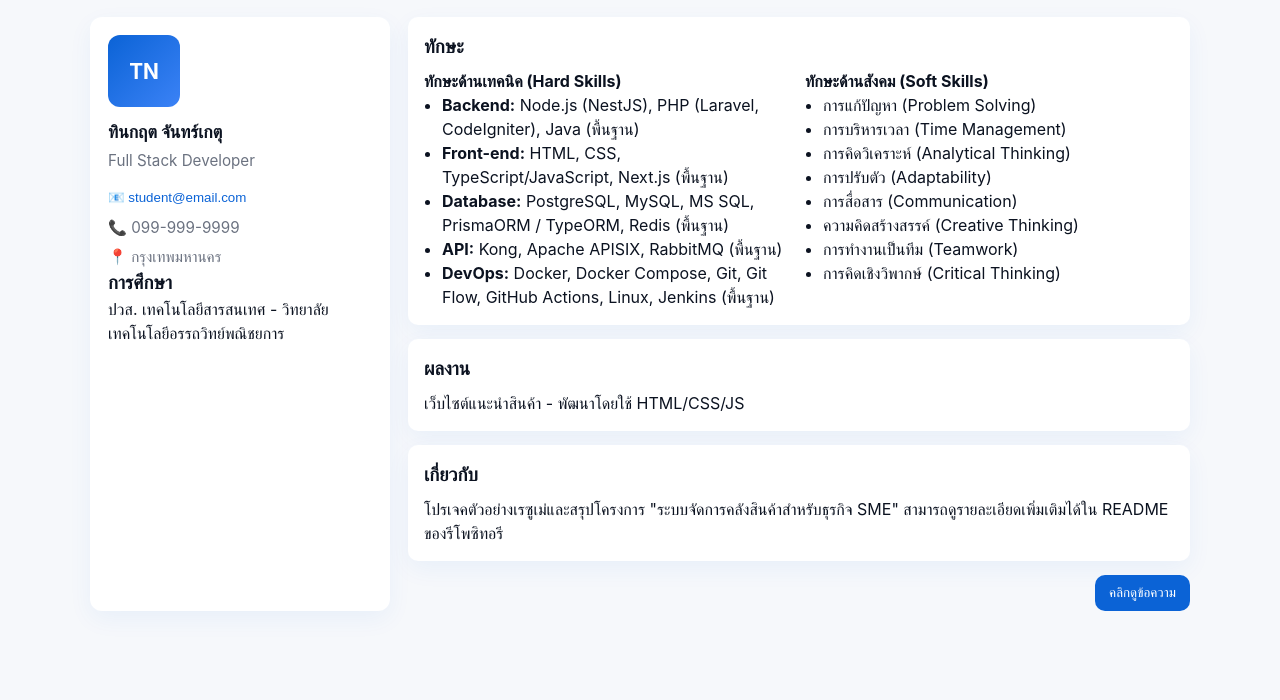
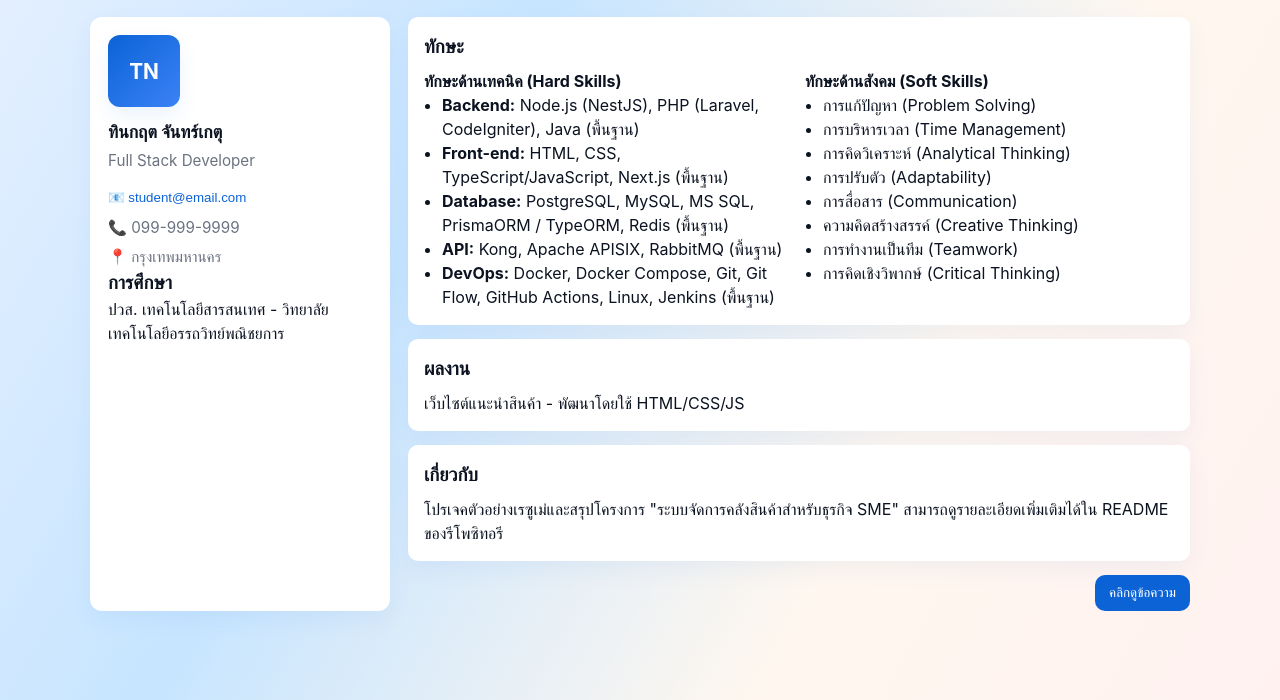
Before and after one commit to JameTNK404/student-resume, a plain HTML site: page index.html in a window 1280 px wide. Shown: the part 100-800 px from the top of the page. Drawn offline with Linux system fonts and the light colour scheme.

Commit message:
[feat] update bg color

```diff
--- a/index.html
+++ b/index.html
@@ -8,7 +8,7 @@
 	<link rel="stylesheet" href="style.css">
 </head>
 
-<body>
+<body style="background: linear-gradient(120deg, #e6f0ff 0%, #c7e5ff 35%, #fff7ef 70%, #fff1f0 100%); background-attachment: fixed; background-size:300% 300%; animation: bgShift 8s ease infinite;">
 	<div class="page">
 		<header class="topbar">
 			<div class="topbar-inner">
@@ -23,7 +23,7 @@
 		</header>
 
 		<main class="container">
-			<aside class="profile">
+			<aside class="profile reveal delay-1">
 				<div class="avatar" aria-hidden="true">TN</div>
 				<h2 class="name">ทินกฤต จันทร์เกตุ</h2>
 				<p class="role">Full Stack Developer</p>
@@ -41,7 +41,7 @@
 			</aside>
 
 			<section class="content">
-				<section id="skills" class="card">
+			<section id="skills" class="card reveal delay-2">
 					<h3>ทักษะ</h3>
 					<div class="skills-grid">
 						<div>
@@ -71,12 +71,12 @@
 					</div>
 				</section>
 
-				<section id="projects" class="card">
+			<section id="projects" class="card reveal delay-3">
 					<h3>ผลงาน</h3>
 					<p>เว็บไซต์แนะนำสินค้า - พัฒนาโดยใช้ HTML/CSS/JS</p>
 				</section>
 
-				<section id="about" class="card">
+			<section id="about" class="card reveal delay-3">
 					<h3>เกี่ยวกับ</h3>
 					<p>โปรเจคตัวอย่างเรซูเม่และสรุปโครงการ "ระบบจัดการคลังสินค้าสำหรับธุรกิจ SME" สามารถดูรายละเอียดเพิ่มเติมได้ใน
 						README ของรีโพซิทอรี</p>
--- a/script.js
+++ b/script.js
@@ -30,6 +30,12 @@
   // Print
   printBtn && printBtn.addEventListener('click', ()=> window.print());
 
+  // Reveal animations on load
+  document.addEventListener('DOMContentLoaded', ()=>{
+    const els = document.querySelectorAll('.reveal');
+    els.forEach((el, i)=> setTimeout(()=> el.classList.add('show'), 80 * i));
+  });
+
   // expose for debug
   window.showMessage = showMessage;
 })();
--- a/style.css
+++ b/style.css
@@ -4,7 +4,7 @@ html,body{height:100%}
 body{font-family:Inter,ui-sans-serif,system-ui,-apple-system,"Segoe UI",Roboto,"Helvetica Neue",Arial;line-height:1.5;color:var(--text);background:var(--bg);padding:24px}
 
 :root{
-  --bg:#f6f8fb;
+  --bg:#f3f6f9;
   --card:#ffffff;
   --muted:#6b7280;
   --primary:#0b63d6;
@@ -12,6 +12,29 @@ body{font-family:Inter,ui-sans-serif,system-ui,-apple-system,"Segoe UI",Roboto,"
   --glass:rgba(11,99,214,0.06);
   --shadow:0 8px 24px rgba(11,99,214,0.06);
 }
+
+/* Accent gradients */
+.accent-1{background:linear-gradient(135deg,#7c3aed,#06b6d4);color:white}
+.accent-2{background:linear-gradient(135deg,#ef4444,#fb923c);color:white}
+.accent-3{background:linear-gradient(135deg,#10b981,#06b6d4);color:white}
+
+/* Card hover / lift effect */
+.card{transition:transform .22s ease, box-shadow .22s ease}
+.card:hover{transform:translateY(-6px);box-shadow:0 18px 40px rgba(11,99,214,0.08)}
+
+/* Avatar accent */
+.avatar{box-shadow:0 8px 20px rgba(11,99,214,0.08);transition:transform .18s ease}
+.avatar:hover{transform:scale(1.04)}
+
+/* Reveal animation */
+.reveal{opacity:0;transform:translateY(8px);transition:opacity .45s ease, transform .45s ease}
+.reveal.show{opacity:1;transform:translateY(0)}
+
+/* Stagger targets */
+.reveal.delay-1{transition-delay:.05s}
+.reveal.delay-2{transition-delay:.12s}
+.reveal.delay-3{transition-delay:.20s}
+
 
 .page{max-width:1100px;margin:0 auto}
 .topbar{background:transparent;padding:6px 0 14px;margin-bottom:6px}
@@ -53,3 +76,16 @@ body{font-family:Inter,ui-sans-serif,system-ui,-apple-system,"Segoe UI",Roboto,"
   .controls,.actions,.toast{display:none}
   .container{grid-template-columns:1fr 2fr}
 }
+
+/* Strong page background (animated gradient) to ensure visible color */
+html,body{
+  background: linear-gradient(120deg, #e6f0ff 0%, #c7e5ff 35%, #fff7ef 70%, #fff1f0 100%) !important;
+  background-size: 300% 300%;
+  animation: bgShift 8s ease infinite;
+}
+
+@keyframes bgShift{
+  0%{background-position:0% 50%}
+  50%{background-position:100% 50%}
+  100%{background-position:0% 50%}
+}
```
